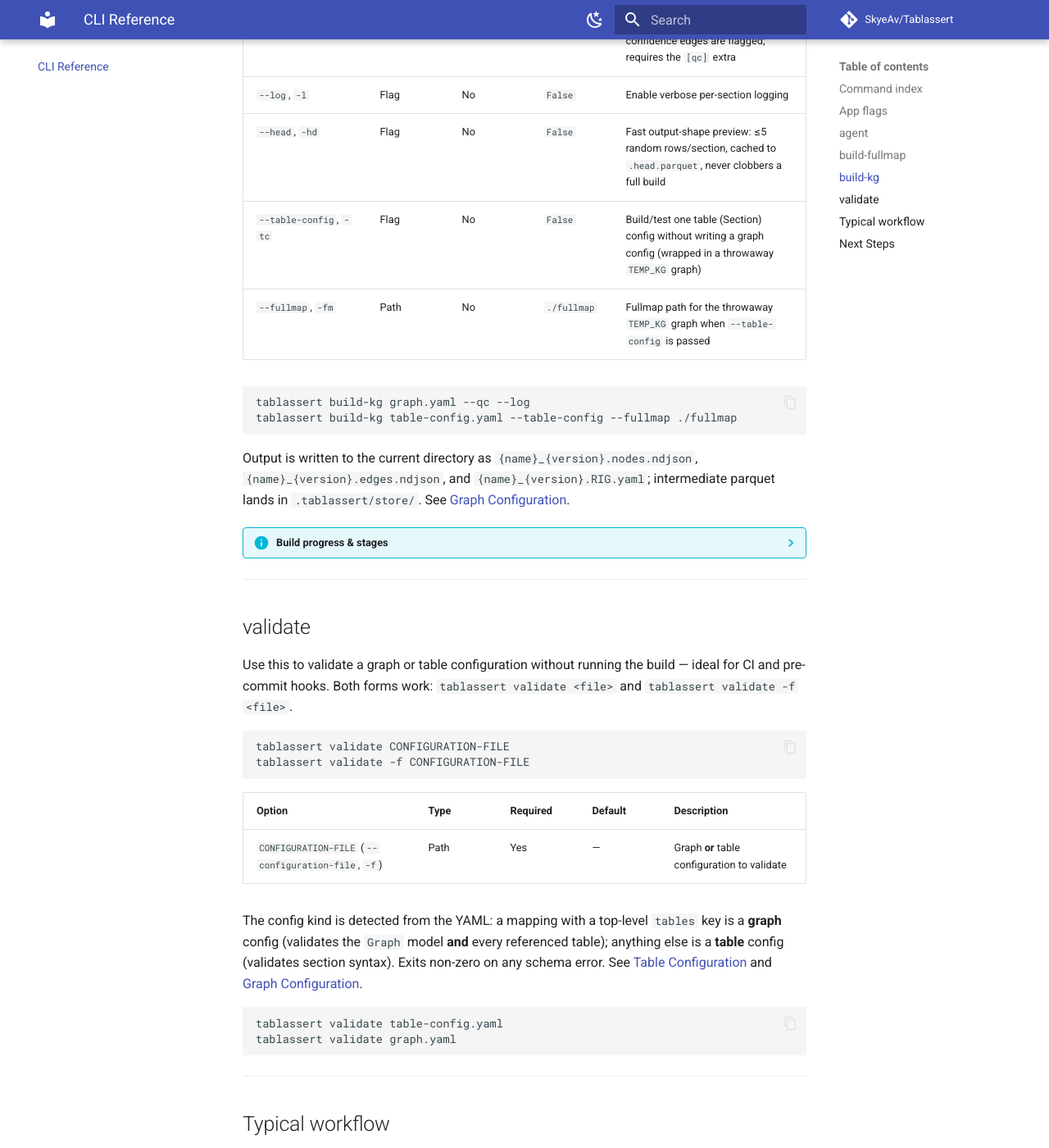
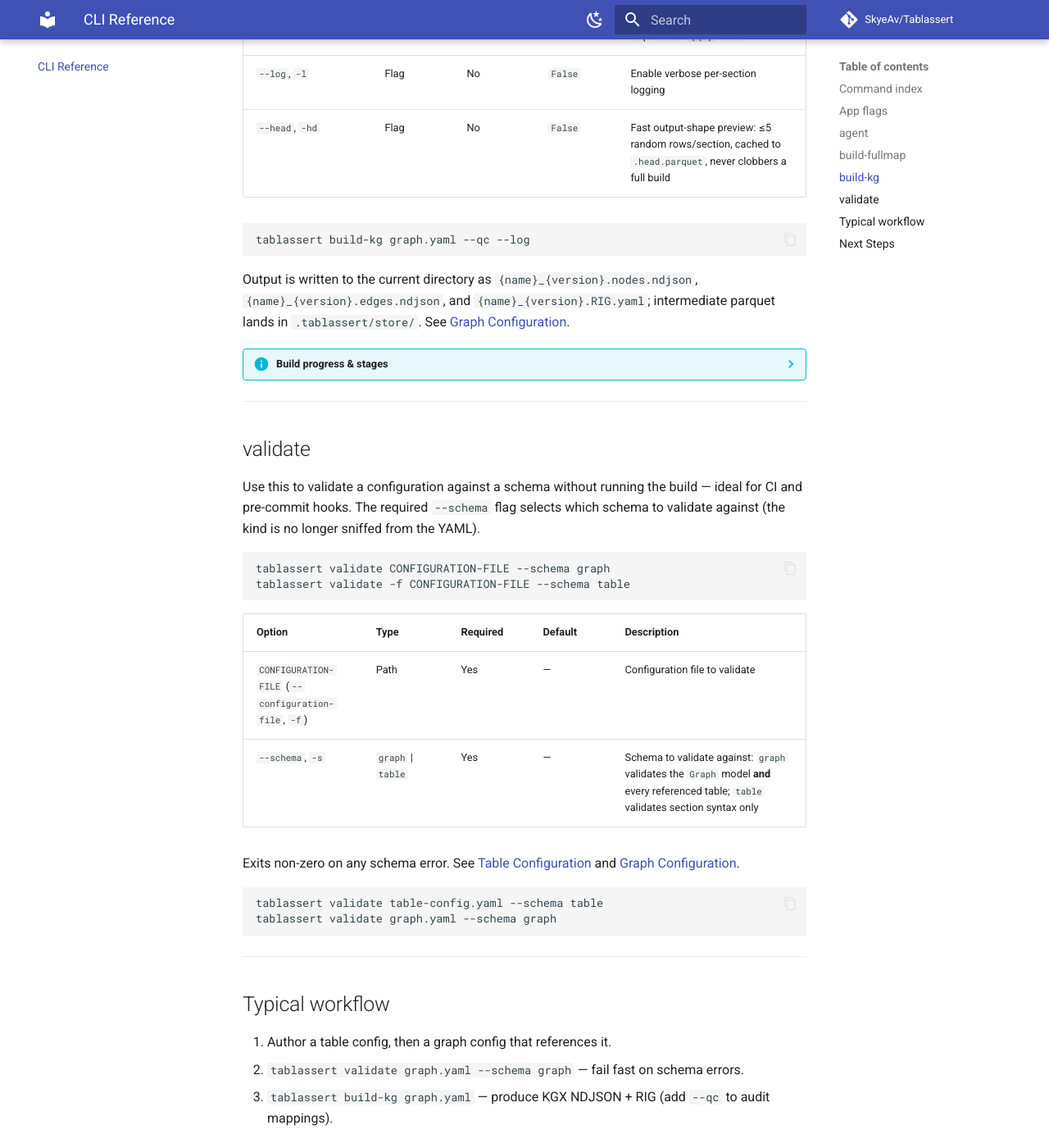
Before and after one commit to SkyeAv/Tablassert3.0.0, an MkDocs documentation site: the page built from docs/cli.md, in a window 1280 px wide and 1400 px high, scrolled down 4347 px. Shown: the whole window at 82% size. Built offline with MkDocs 1.6.1 and Material for MkDocs 9.7.7, drawn with Linux system fonts in a browser that asks for light colours; comment, search, counter and statistics services are not loaded; some of the changed text lies outside the part shown.

Commit message:
refactor!: remove build-kg --table-config and require explicit validate --schema (#64)
* refactor!: remove build-kg --table-config and require explicit validate --schema

BREAKING CHANGE: slim the build-kg and validate CLI surface around explicit,
graph-only inputs.

- build-kg: remove the --table-config/-tc flag and its throwaway TEMP_KG wrapper
  (and the --fullmap/-fm flag that existed solely to feed it). build-kg now always
  takes a graph YAML; wrap a single table config in a graph config to build it (the
  agent already writes a ready graph.yaml under builds/<pmc_id>/).
- build-kg: rename the configuration_file parameter to graph_configuration_file
  (CLI flags --configuration-file/-f and positional usage unchanged; only the
  positional metavar GRAPH-CONFIGURATION-FILE and the bound-argument name change).
- validate: remove YAML auto-detection; require an explicit --schema {graph,table}/-s
  flag selecting which schema to validate against.

Docs (cli.md, agent.md, configuration/graph.md) and the SSOT CLI-coverage tests
updated to match; CHANGELOG Unreleased entry added. Gate: ruff + ruff-format +
pyright clean; pytest 621 passed / 27 skipped, cli.py at 100% coverage.

* test: address CodeRabbit feedback (parser locks + shell-safe validate docs)

- docs/cli.md: replace the shell-unsafe `--schema {graph,table}` brace expansion
  in the validate usage block with concrete `--schema graph` / `--schema table`
  commands (brace expansion passed a stray positional argument).
- tests/test_cover_cli.py: assert parse_args rejects the removed
  --table-config/-tc and --fullmap options for build-kg (locks the removal).
- tests/test_cli_validation.py: add parse_args coverage proving validate binds
  --schema/-s and fails when it is omitted (required-option contract).
- tests/test_agent_storage.py: correct the reuse-contract docstring — the test
  passes the bare best config straight to build_and_audit() (Python API), not
  `tablassert build-kg` / builds/<pmc>/graph.yaml.

Gate: ruff + ruff-format + pyright clean; pytest 622 passed / 27 skipped, cli.py
at 100% coverage.

````diff
--- a/docs/cli.md
+++ b/docs/cli.md
@@ -104,24 +104,21 @@ Use this to build a KGX NDJSON knowledge graph (nodes, edges, and a Resource Ing
 YAML configuration file.
 
 ```bash
-tablassert build-kg CONFIGURATION-FILE [ARGS]
+tablassert build-kg GRAPH-CONFIGURATION-FILE [ARGS]
 ```
 
-By default the positional `CONFIGURATION-FILE` (also `--configuration-file`, `-f`) is a **graph** YAML.
+The positional `GRAPH-CONFIGURATION-FILE` (also `--configuration-file`, `-f`) is a **graph** YAML.
 
 | Option | Type | Required | Default | Description |
 | --- | --- | --- | --- | --- |
-| `CONFIGURATION-FILE` (`--configuration-file`, `-f`) | Path | Yes | — | Graph YAML (or a table YAML with `--table-config`) |
+| `GRAPH-CONFIGURATION-FILE` (`--configuration-file`, `-f`) | Path | Yes | — | Graph YAML |
 | `--release`, `-r` | Flag | No | `False` | Emit a slim, significant-only graph (drops `biolink:not_significant` edges before resolution) |
 | `--qc`, `-q` | Flag | No | `False` | Audit resolved mappings (exact → fuzzy → BioBERT) so low-confidence edges are flagged; requires the `[qc]` extra |
 | `--log`, `-l` | Flag | No | `False` | Enable verbose per-section logging |
 | `--head`, `-hd` | Flag | No | `False` | Fast output-shape preview: ≤5 random rows/section, cached to `.head.parquet`, never clobbers a full build |
-| `--table-config`, `-tc` | Flag | No | `False` | Build/test one table (Section) config without writing a graph config (wrapped in a throwaway `TEMP_KG` graph) |
-| `--fullmap`, `-fm` | Path | No | `./fullmap` | Fullmap path for the throwaway `TEMP_KG` graph when `--table-config` is passed |
 
 ```bash
 tablassert build-kg graph.yaml --qc --log
-tablassert build-kg table-config.yaml --table-config --fullmap ./fullmap
 ```
 
 Output is written to the current directory as `{name}_{version}.nodes.ndjson`,
@@ -140,26 +137,26 @@ Output is written to the current directory as `{name}_{version}.nodes.ndjson`,
 
 ## validate
 
-Use this to validate a graph or table configuration without running the build — ideal for CI and
-pre-commit hooks. Both forms work: `tablassert validate <file>` and `tablassert validate -f <file>`.
+Use this to validate a configuration against a schema without running the build — ideal for CI and
+pre-commit hooks. The required `--schema` flag selects which schema to validate against (the kind is
+no longer sniffed from the YAML).
 
 ```bash
-tablassert validate CONFIGURATION-FILE
-tablassert validate -f CONFIGURATION-FILE
+tablassert validate CONFIGURATION-FILE --schema graph
+tablassert validate -f CONFIGURATION-FILE --schema table
 ```
 
 | Option | Type | Required | Default | Description |
 | --- | --- | --- | --- | --- |
-| `CONFIGURATION-FILE` (`--configuration-file`, `-f`) | Path | Yes | — | Graph **or** table configuration to validate |
+| `CONFIGURATION-FILE` (`--configuration-file`, `-f`) | Path | Yes | — | Configuration file to validate |
+| `--schema`, `-s` | `graph` \| `table` | Yes | — | Schema to validate against: `graph` validates the `Graph` model **and** every referenced table; `table` validates section syntax only |
 
-The config kind is detected from the YAML: a mapping with a top-level `tables` key is a **graph**
-config (validates the `Graph` model **and** every referenced table); anything else is a **table**
-config (validates section syntax). Exits non-zero on any schema error. See
-[Table Configuration](configuration/table.md) and [Graph Configuration](configuration/graph.md).
+Exits non-zero on any schema error. See [Table Configuration](configuration/table.md) and
+[Graph Configuration](configuration/graph.md).
 
 ```bash
-tablassert validate table-config.yaml
-tablassert validate graph.yaml
+tablassert validate table-config.yaml --schema table
+tablassert validate graph.yaml --schema graph
 ```
 
 ---
@@ -167,7 +164,7 @@ tablassert validate graph.yaml
 ## Typical workflow
 
 1. Author a table config, then a graph config that references it.
-2. `tablassert validate graph.yaml` — fail fast on schema errors.
+2. `tablassert validate graph.yaml --schema graph` — fail fast on schema errors.
 3. `tablassert build-kg graph.yaml` — produce KGX NDJSON + RIG (add `--qc` to audit mappings).
 
 ## Next Steps
````
Also changed, not shown: CHANGELOG.md (+3 -0 lines), docs/agent.md (+4 -2 lines), docs/configuration/graph.md (+1 -1 lines), 5 other files.
